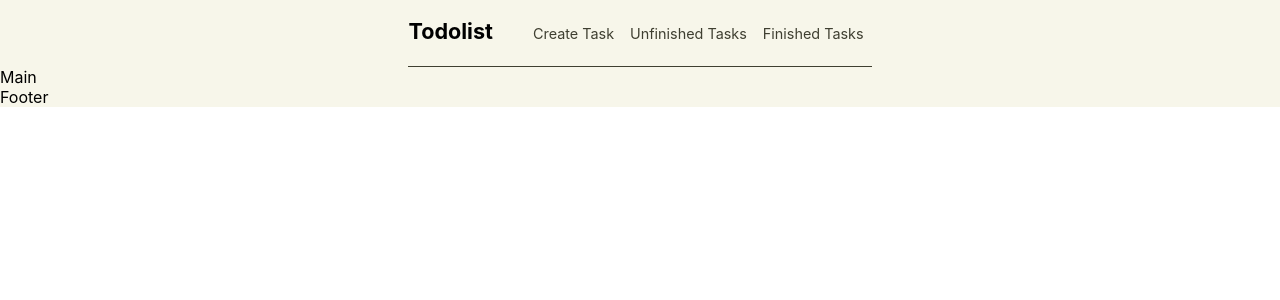
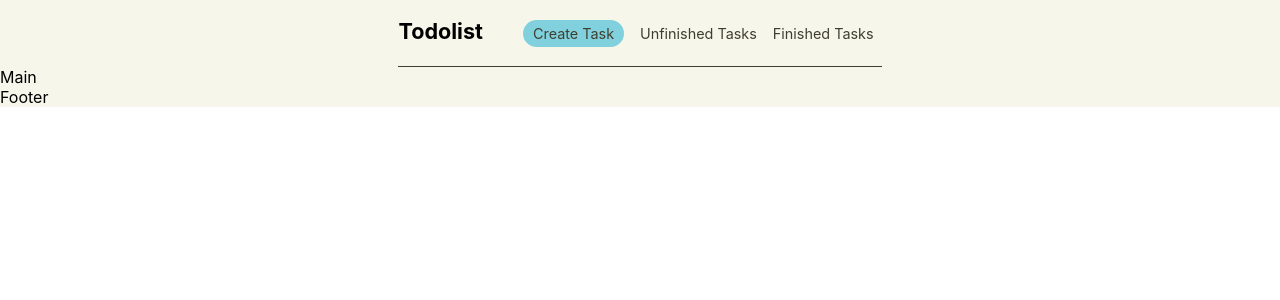
Before and after one commit to igor06brw/todolist, a React (Create React App) app: page / in a window 1280 px wide. Shown: the top 300 px of the page. Built offline with nearby package versions, Linux system fonts and the light colour scheme.

Commit message:
Nesting css classname Link into Button

```diff
--- a/src/components/Header.js
+++ b/src/components/Header.js
@@ -41,6 +41,12 @@ const NavListLink = styled.a`
         color: ${props => props.theme.hoverTextColor};
     }
 `
+const ButtonLink = styled(NavListLink)`
+    background-color: ${props => props.theme.buttonColor};
+    padding: 5px 10px;
+    border-radius: 1em;
+`
+
 
 
 const Header = () => {
@@ -54,7 +60,7 @@ const Header = () => {
                     <NavList>
                         {/* AFTER ADD ROUTER-DOM, CHANGE TO { Link } */}
                         <NavListElement>
-                            <NavListLink href="">Create Task</NavListLink>
+                            <ButtonLink href="">Create Task</ButtonLink>
                             {/* // Assign icon "add" after implement font-awesome */}
                         </NavListElement>
                         <NavListElement>
--- a/src/utils/theme.js
+++ b/src/utils/theme.js
@@ -3,6 +3,7 @@ const lightMode = {
     textColor: "#3f3f31",
     hoverTextColor: "#6b6a55",
     headerColor: "#2b2a19",
+    buttonColor: "#80d1dd"
 }
 
 export { lightMode }
```
